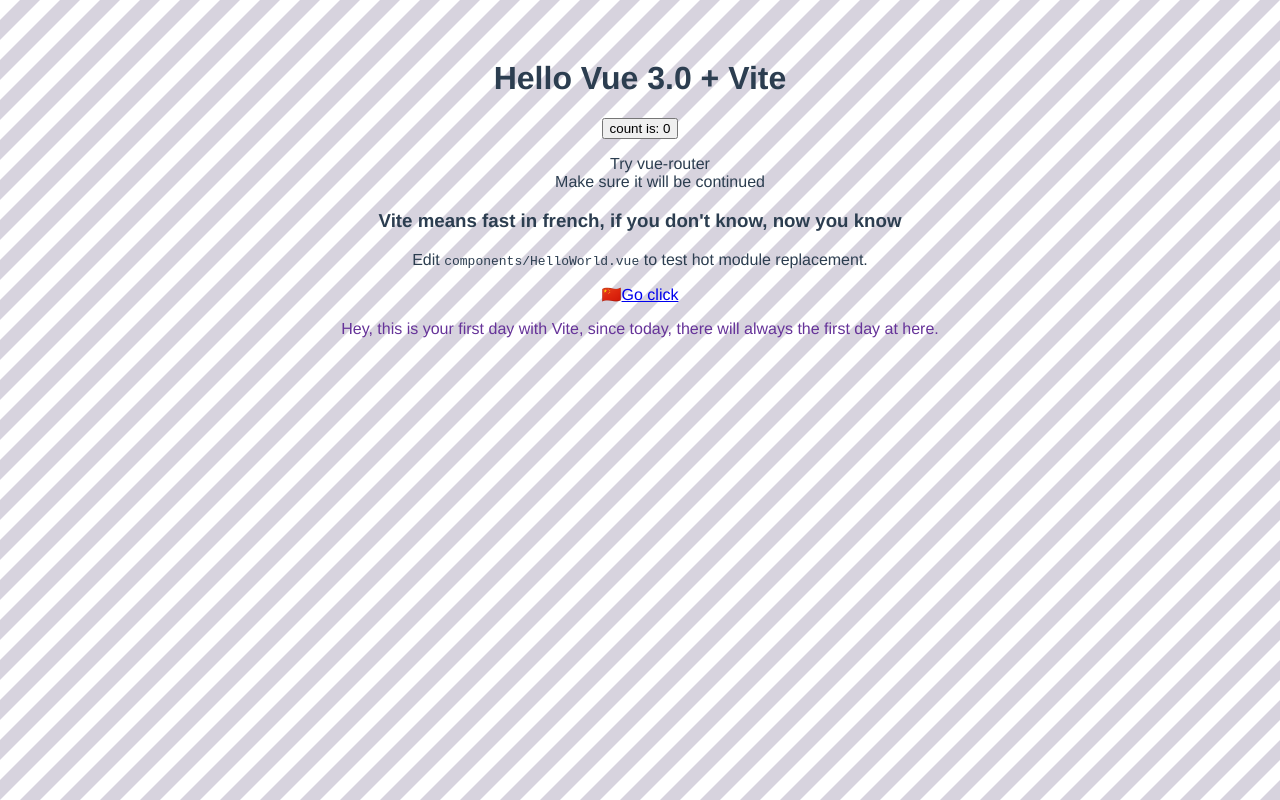
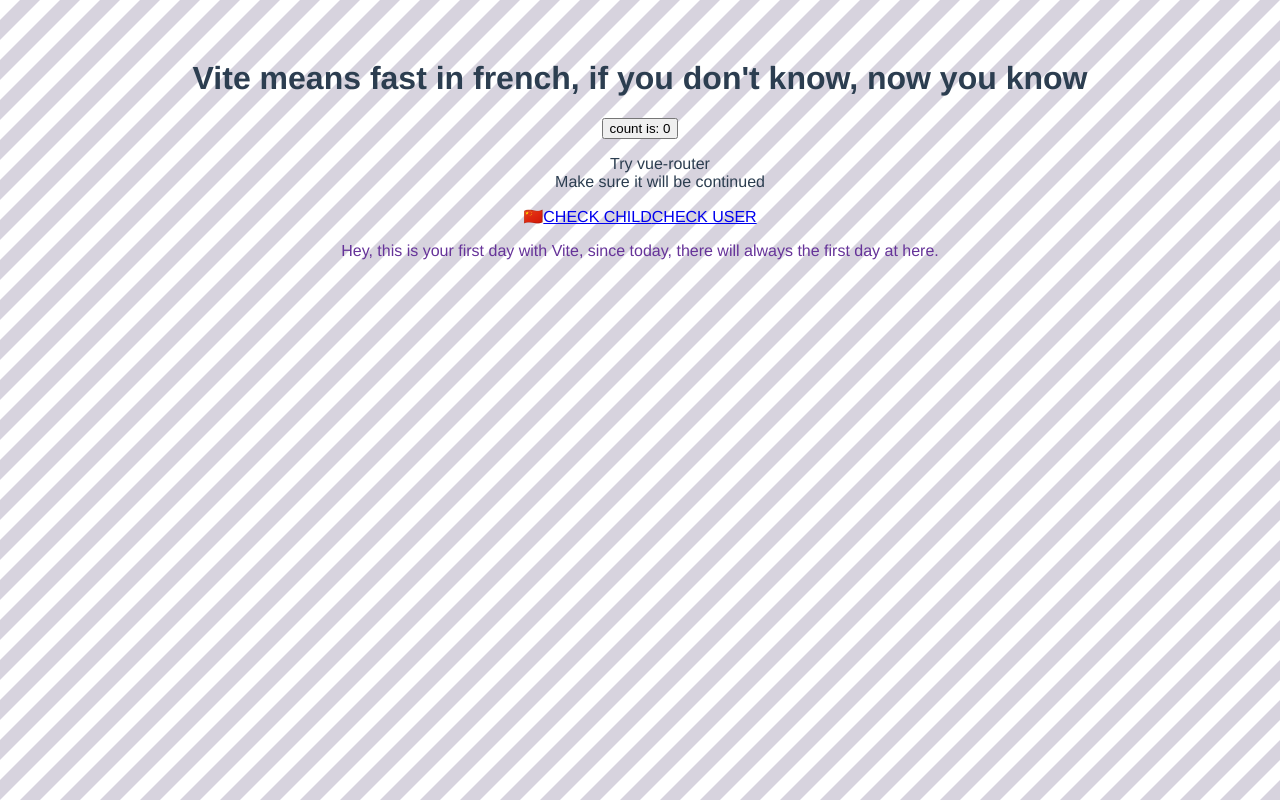
Before and after one commit to luml/VITE, a Vue app: page / in a window 1280 px wide. Built offline with nearby package versions, Linux system fonts and the light colour scheme.

Commit message:
dyanmic route match

```diff
--- a/src/App.vue
+++ b/src/App.vue
@@ -1,11 +1,11 @@
 <template>
-  <HelloWorld msg="Hello Vue 3.0 + Vite" />
-  <!-- <FirstDay /> -->
+  <HelloWorld msg="Vite means fast in french, if you don't know, now you know" />
   <span>🇨🇳</span>
-  <router-link to="/child">Go click</router-link>
+  <router-link to="/child">CHECK CHILD</router-link>
+  <router-link to="/users/elio">CHECK USER</router-link>
   <router-view></router-view>
 </template>
-
+s
 <script>
 import HelloWorld from "./components/HelloWorld.vue";
 import FirstDay from "./components/FirstDay.vue";
--- a/src/components/ChildPage.vue
+++ b/src/components/ChildPage.vue
@@ -1,6 +1,6 @@
 <template>
   <div>
-    <h1>Heeeey, I'm your kid</h1>
+    <h2>Heeeey, I'm your kid, and I don't have a username yet</h2>
     <router-link to="/">Home</router-link>
     <router-view></router-view>
   </div>
--- a/src/components/HelloWorld.vue
+++ b/src/components/HelloWorld.vue
@@ -5,8 +5,6 @@
     <li>Try vue-router</li>
     <li>Make sure it will be continued</li>
   </ul>
-  <h3>Vite means fast in french, if you don't know, now you know</h3>
-  <p>Edit <code>components/HelloWorld.vue</code> to test hot module replacement.</p>
 </template>
 
 <script>
--- /dev/null
+++ b/src/components/User.vue
@@ -0,0 +1,19 @@
+<template>
+  <div>🇨🇳✌🏼 {{ userName }}</div>
+  <router-link to="/">Home</router-link>
+</template>
+
+<script>
+export default {
+  data() {
+    return {
+      userName: "",
+    };
+  },
+  mounted() {
+    this.userName = this.$route.params.id;
+  },
+};
+</script>
+
+<style lang="" scoped></style>
--- a/src/main.js
+++ b/src/main.js
@@ -3,11 +3,14 @@
 import App from './App.vue'
 import FirstDay from './components/FirstDay.vue'
 import ChildPage from './components/ChildPage.vue'
+import User from './components/User.vue'
 import './index.css'
+
 
 const routes = [
     { path: '/', component: FirstDay },
-    { path: '/child', component: ChildPage }
+    { path: '/child', component: ChildPage },
+    { path: '/users/:id', component: User }
 ]
 const history = createWebHashHistory()
 const router = createRouter({
```
